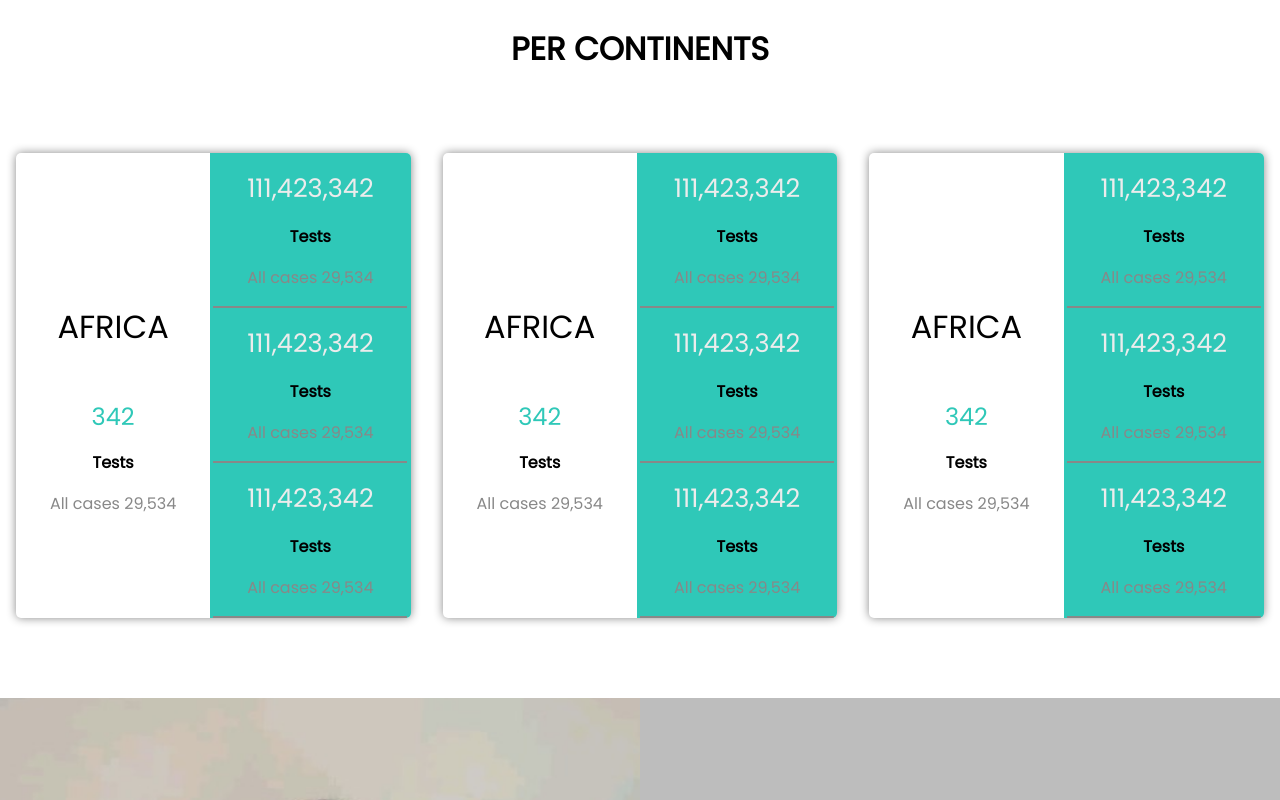
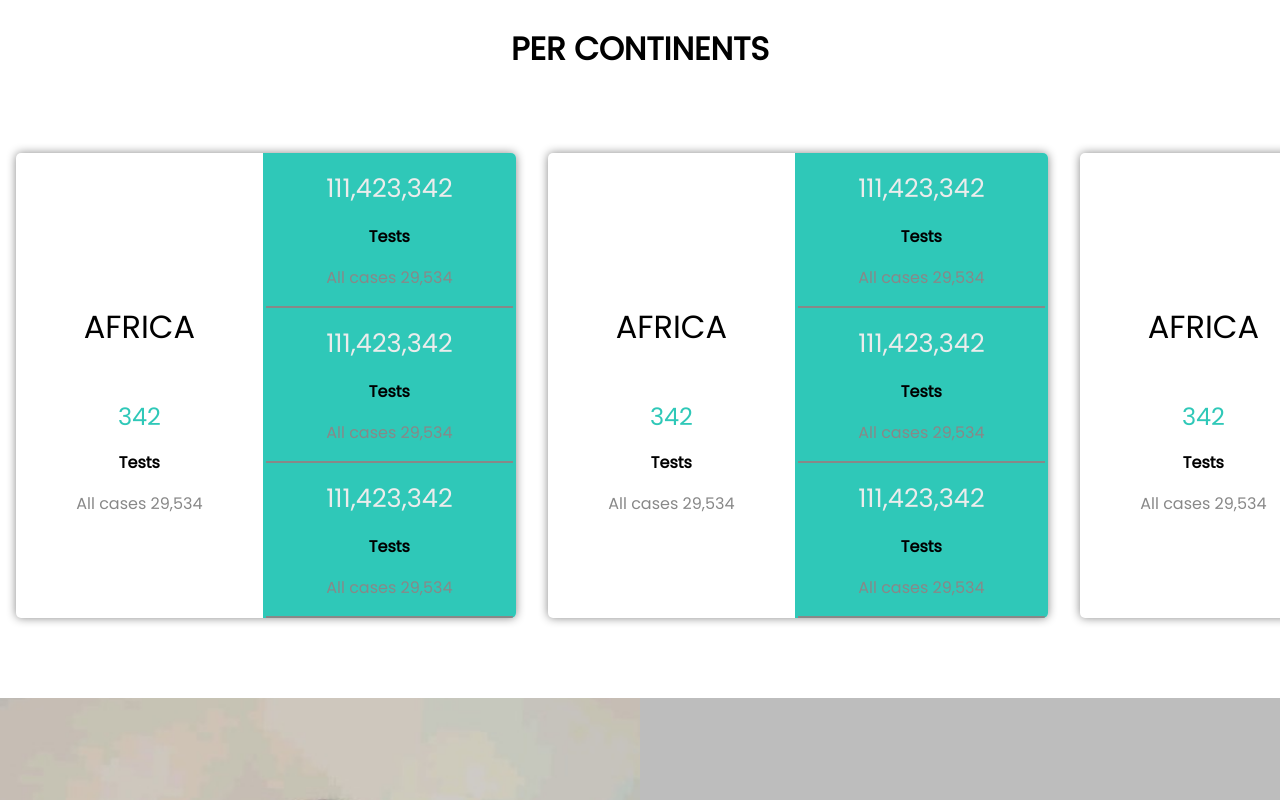
Before and after one commit to mansurissa/taskforce-challenge-frontend, a React (Create React App) app: page / in a window 1280 px wide. Shown: the part 740-1540 px from the top of the page. Built offline with nearby package versions, Linux system fonts and the light colour scheme.

Commit message:
github pages

```diff
--- a/src/components/About.js
+++ b/src/components/About.js
@@ -7,7 +7,7 @@ const About = () => {
       <div className='w-full'>
         <img src={Profile} alt='' className='profile' />
       </div>
-      <div className='w-full'>
+      <div className='w-full p-2'>
         <h1 className='larger-black'>NSABIMANA Issa</h1>
         <h3>SKILLS</h3>
         <p>React js, Redux, Nodejs, Postres, MongoDB, Git </p>
--- a/src/components/Footer.js
+++ b/src/components/Footer.js
@@ -4,10 +4,16 @@ const Footer = () => {
   return (
     <div className='flex footer white'>
       <p>
-        Developed by <span className='bold-white'>Issa</span>
+        Developed by{' '}
+        <span className='bold-white'>
+          <a href='https://devissa.com/'>Issa</a>{' '}
+        </span>
       </p>
       <p>
-        Designed by <span className='bold-white'>Awesomity Lab</span>
+        Designed by{' '}
+        <span className='bold-white'>
+          <a href='https://awesomity.rw/'> Awesomity Lab </a>
+        </span>
       </p>
     </div>
   );
--- a/src/pages/HomePage.js
+++ b/src/pages/HomePage.js
@@ -66,7 +66,57 @@ const HomePage = () => {
 
       <div className='text-center'>
         <h1 className='larger-black'>PER CONTINENTS</h1>
-        <div className='sliderContainer flex'>
+        <div className='sliderContainer'>
+          <div className='slide flex w-full'>
+            <div className='left w-full'>
+              <p className='larger-black'>AFRICA</p>
+              <p className='large'>342</p>
+              <p className='bold'>Tests</p>
+              <p className='light'>All cases 29,534</p>
+            </div>
+            <div className='bg-main rigt w-full'>
+              <div className='card'>
+                <p className='large-white'>111,423,342</p>
+                <p className='bold'>Tests</p>
+                <p className='light'>All cases 29,534</p>
+              </div>
+              <div className='card'>
+                <p className='large-white'>111,423,342</p>
+                <p className='bold'>Tests</p>
+                <p className='light'>All cases 29,534</p>
+              </div>
+              <div className='card'>
+                <p className='large-white'>111,423,342</p>
+                <p className='bold'>Tests</p>
+                <p className='light'>All cases 29,534</p>
+              </div>
+            </div>
+          </div>
+          <div className='slide flex w-full'>
+            <div className='left w-full'>
+              <p className='larger-black'>AFRICA</p>
+              <p className='large'>342</p>
+              <p className='bold'>Tests</p>
+              <p className='light'>All cases 29,534</p>
+            </div>
+            <div className='bg-main rigt w-full'>
+              <div className='card'>
+                <p className='large-white'>111,423,342</p>
+                <p className='bold'>Tests</p>
+                <p className='light'>All cases 29,534</p>
+              </div>
+              <div className='card'>
+                <p className='large-white'>111,423,342</p>
+                <p className='bold'>Tests</p>
+                <p className='light'>All cases 29,534</p>
+              </div>
+              <div className='card'>
+                <p className='large-white'>111,423,342</p>
+                <p className='bold'>Tests</p>
+                <p className='light'>All cases 29,534</p>
+              </div>
+            </div>
+          </div>
           <div className='slide flex w-full'>
             <div className='left w-full'>
               <p className='larger-black'>AFRICA</p>
--- a/src/styles/index.css
+++ b/src/styles/index.css
@@ -16,6 +16,7 @@ html {
 }
 body {
   font-family: 'Poppins', sans-serif;
+  -webkit-overflow-scrolling: touch;
 }
 span {
   color: var(--link-color);
@@ -82,6 +83,10 @@ span {
   color: white;
   padding: 1rem 2rem;
   border-radius: 3px;
+  cursor: pointer;
+}
+.button:hover {
+  opacity: 75%;
 }
 
 .search {
@@ -150,6 +155,9 @@ input {
   text-align: center;
 }
 .sliderContainer {
+  display: flex;
+  flex-wrap: nowrap;
+  overflow-x: auto;
   margin: 4rem 0;
 }
 .slide {
@@ -157,6 +165,7 @@ input {
   margin: 1rem;
   border-radius: 5px;
   overflow: hidden;
+  min-width: 500px;
 }
 .large-white {
   font-size: 1.6rem;
@@ -183,15 +192,16 @@ input {
   background: rgb(3, 80, 80);
   padding: 2rem;
 }
+a {
+  color: white;
+  text-decoration: none;
+}
 
 @media only screen and (max-width: 600px) {
   .details {
     flex-direction: column;
   }
-  .detailsCard {
-    border-bottom: 2px solid var(--light);
-    padding: 0.5rem 0;
-  }
+
   .flex {
     flex-direction: column;
   }
```
Also changed, not shown: package.json (+6 -2 lines), 2 other files (tests, documents, lock files or other folders).
